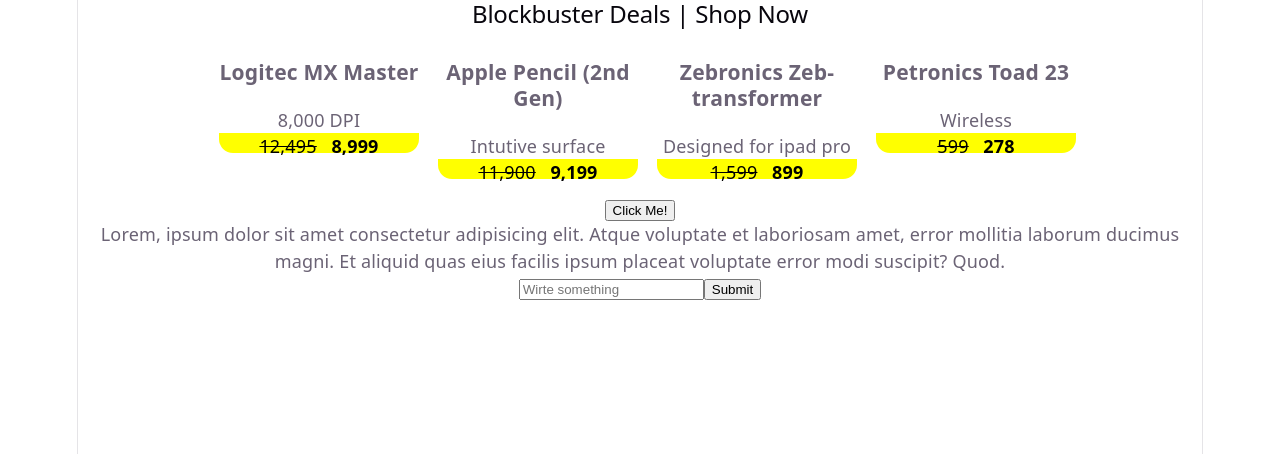
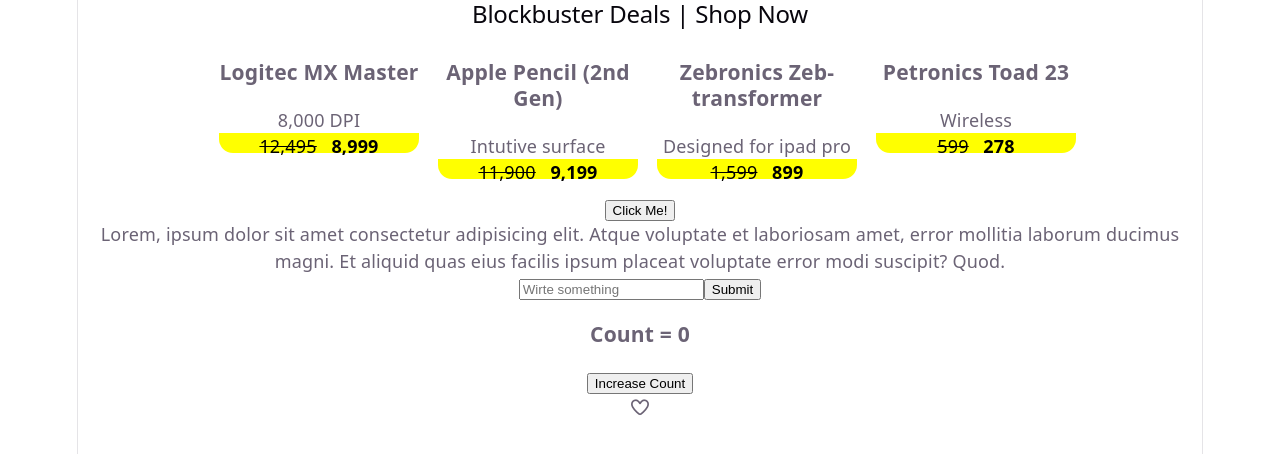
Before and after one commit to yashsb-07/react-app, a React (Vite) app: page / in a window 1280 px wide. Shown: the top 454 px of the page. Built offline with nearby package versions, Linux system fonts and the light colour scheme.

Commit message:
Learned States in React

```diff
--- a/index.html
+++ b/index.html
@@ -5,6 +5,7 @@
     <link rel="icon" type="image/svg+xml" href="/favicon.svg" />
     <meta name="viewport" content="width=device-width, initial-scale=1.0" />
     <title>react-app</title>
+    <link rel="stylesheet" href="https://cdnjs.cloudflare.com/ajax/libs/font-awesome/7.0.1/css/all.min.css" integrity="sha512-2SwdPD6INVrV/lHTZbO2nodKhrnDdJK9/kg2XD1r9uGqPo1cUbujc+IYdlYdEErWNu69gVcYgdxlmVmzTWnetw==" crossorigin="anonymous" referrerpolicy="no-referrer" />
   </head>
   <body>
     <div id="root"></div>
--- a/src/App.jsx
+++ b/src/App.jsx
@@ -4,6 +4,8 @@
 import ProductTab from "./ProductTab.jsx";
 // import MsgBox from "./MsgBox.jsx";
 import Form from "./Form.jsx"
+import Counter from "./Counter.jsx";
+import LikeButton from "./LikeButton.jsx";
 
 function Description() {
   return <h3>I am the Description</h3>;
@@ -23,6 +25,8 @@
       <ProductTab/>
       <Button />
       <Form />
+      <Counter />
+      <LikeButton />
     </div>
 
   );
--- /dev/null
+++ b/src/Counter.jsx
@@ -0,0 +1,16 @@
+import { useState } from "react";
+
+export default function Counter() {
+    let [count, setCount] = useState(0);
+
+   let incCount = () => {
+    setCount(count+1);
+   }
+
+    return (
+        <div>
+            <h3>Count = {count}</h3>
+            <button onClick={incCount}>Increase Count</button>
+        </div>
+    );
+}
--- /dev/null
+++ b/src/LikeButton.jsx
@@ -0,0 +1,20 @@
+import { useState } from "react";
+
+export default function LikeButton() {
+    let [isLiked, setIsLiked] = useState(false);
+    let toggleLike = () => {
+        setIsLiked(!isLiked);
+    }
+
+    let styles = {color: "red"}
+
+    return (
+        <div>
+            <p onClick={toggleLike}>
+                {
+                    isLiked ? (<i className="fa-solid fa-heart" style={styles}></i>) : (<i className="fa-regular fa-heart"></i>
+                )}
+            </p>
+        </div>
+    )
+}
```
